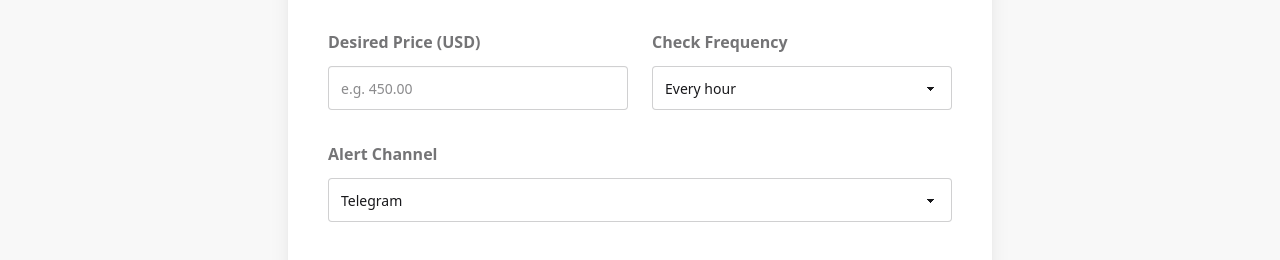
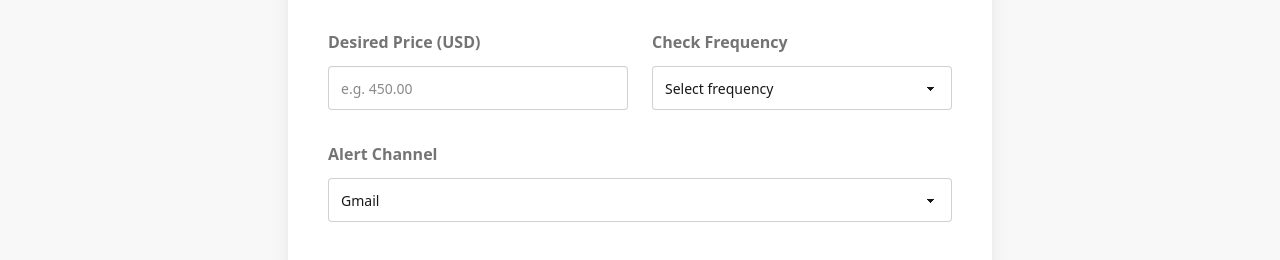
Before and after one commit to bensouiciakram/Price-Alert-frontend, a Next.js app: page /products/add-product in a window 1280 px wide. Shown: the part 327-587 px from the top of the page. Built offline with nearby package versions, Linux system fonts and the light colour scheme; no server answers.

Commit message:
fixing build errors

```diff
--- a/app/products/add-product/page.tsx
+++ b/app/products/add-product/page.tsx
@@ -14,8 +14,8 @@ const addProductSchema = z.object({
     .refine((v) => !Number.isNaN(Number(v)) && Number(v) > 0, {
       message: "Enter a valid positive number",
     }),
-  freq: z.enum(["3600", "14400", "86400"], {
-    required_error: "Please select a valid frequency",
+  freq: z.enum(["", "3600", "14400", "86400"]).refine((val) => val !== "", {
+    message: "Please select a valid frequency",
   }),
   channel: z
     .enum(["telegram", "gmail"])
@@ -35,8 +35,8 @@ const Page = () => {
     defaultValues: {
       url: "",
       threshold: "",
-      freq: "3600",
-      channel: "telegram",
+      freq: "",
+      channel: "gmail",
     },
   });
 
@@ -189,6 +189,7 @@ const Page = () => {
                     style={{ boxShadow: "none" }}
                     {...register("freq")}
                   >
+                    <option value="">Select frequency</option>
                     <option value="3600">Every hour</option>
                     <option value="14400">Every 4 hours</option>
                     <option value="86400">Daily</option>
```
